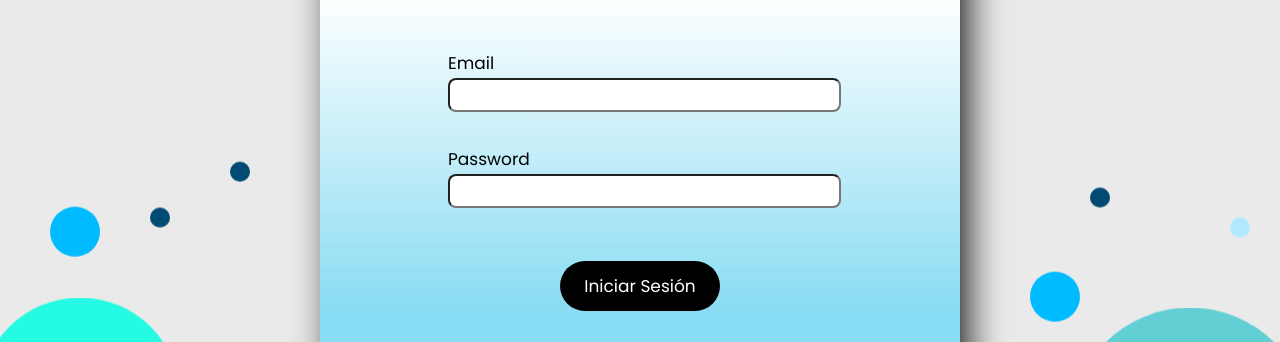
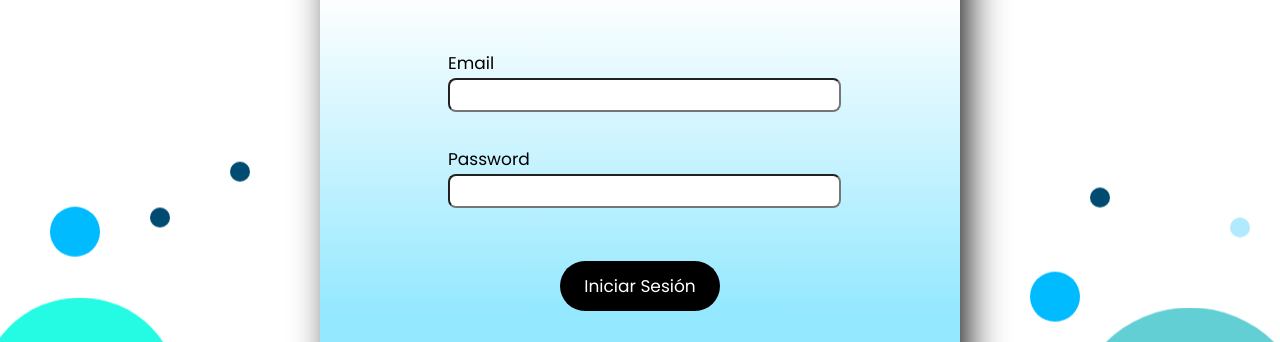
Before and after one commit to Alejoreal1/TechSpeak, a plain HTML site: page templates/InicioSesion.html in a window 1280 px wide. Shown: the part 279-621 px from the top of the page. Drawn offline with Linux system fonts and the light colour scheme.

Commit message:
AGREGO cambio de css en InicioSesion

```diff
--- a/styles/InicioSesion.css
+++ b/styles/InicioSesion.css
@@ -10,10 +10,10 @@ main {
     flex-direction: column;
     justify-content: center;
     align-items: center;
-    background-color: rgba(231, 230, 230, 0.856);
     overflow: hidden;
     height: 100vh;
     width: 100%;
+
 }
 
 .circulos {
```
